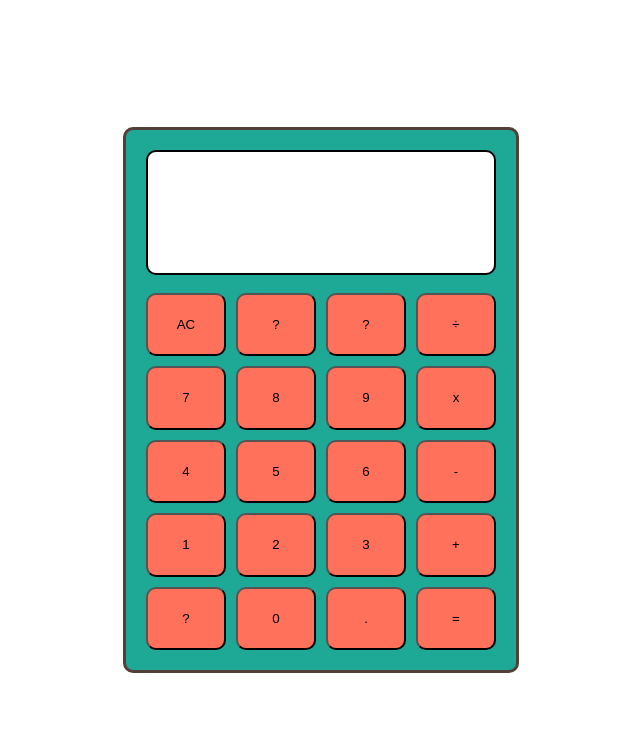
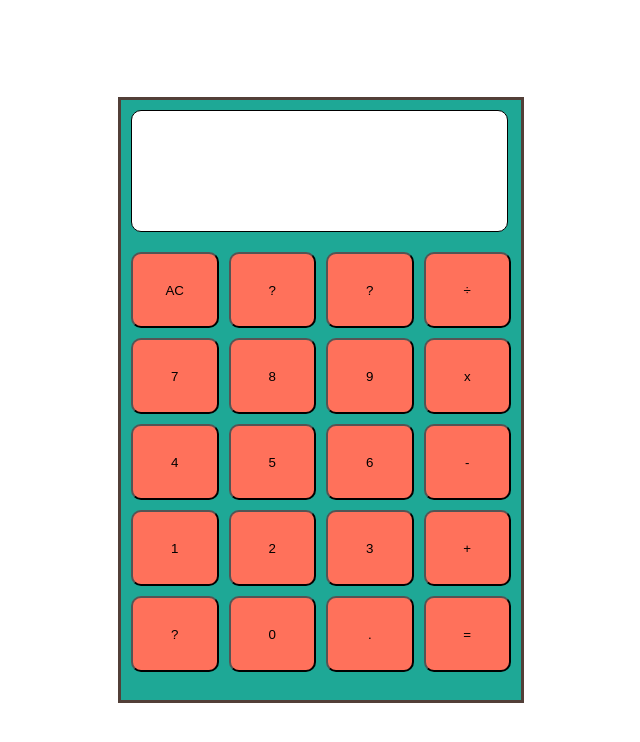
Before and after one commit to RyderAU/calculator, a plain HTML site: page index.html in a window 1280 px wide. Shown: the whole page, without its empty margins (319-959 px from the left). Drawn offline with Linux system fonts and the light colour scheme.

Commit message:
Grid covers just inputs

```diff
--- a/index.html
+++ b/index.html
@@ -6,8 +6,10 @@
     <title>Calculator</title>
   </head>
   <body>
+
+    <div class="calculator-outer">
+      <div class="display"></div>
       <div class="grid-container">
-      <div class="grid-item display"></div>
         <button class="grid-item input-btn clear-btn">AC</button>
         <button class="grid-item input-btn">?</button>
         <button class="grid-item input-btn">?</button>
@@ -29,6 +31,7 @@
         <button class="grid-item input-btn">.</button>
         <button class="grid-item input-btn equals">=</button>
       </div>
+    </div>
     <script src="index.js"></script>
   </body>
 </html>
--- a/style.css
+++ b/style.css
@@ -1,20 +1,34 @@
-.grid-container {
-  display: grid;
+.calculator-outer {
   /* centre vertically and horizontally */
   position: absolute;
   left: 50%;
   top: 50%;
   transform: translate(-50%, -50%);
   /* centre vertically and horizontally */
-  width: 350px;
-  height: 500px;
+  width: 400px;
+  height: 600px;
+  background-color: #1EA896;
+  border: 3px solid #523F38;
+}
+
+.display {
+  background-color: #FFFFFF;
+  border-radius: 10px;
+  margin: 10px;
+  width: 375px;
+  height: 20%;
+  border: 1px solid black;
+  font-size: 6em;
+}
+
+.grid-container {
+  display: grid;
+  height: 70%;
+  grid-gap: 10px;
+  padding: 10px;
   grid-template-columns: repeat(4, auto);
   grid-template-rows: repeat(5, auto);
-  grid-gap: 10px;
-  background-color: #1EA896;
-  padding: 20px;
-  border: 3px solid #523F38;
-  border-radius: 10px;
+
 }
 
 .grid-item {
@@ -33,14 +47,3 @@
 .input-btn:hover {
   -webkit-filter: brightness(90%);
 }
-
-.display {
-  grid-column: 1 / -1;
-  grid-row: 1 / 3;
-  background-color: #FFFFFF;
-  border: 2px solid black;
-  padding: 10px;
-  min-height: 2vh;
-  overflow-wrap: break-word;
-  margin-bottom: 8px;
-}
```
Lines whose indentation alone changed are shown as unchanged.
